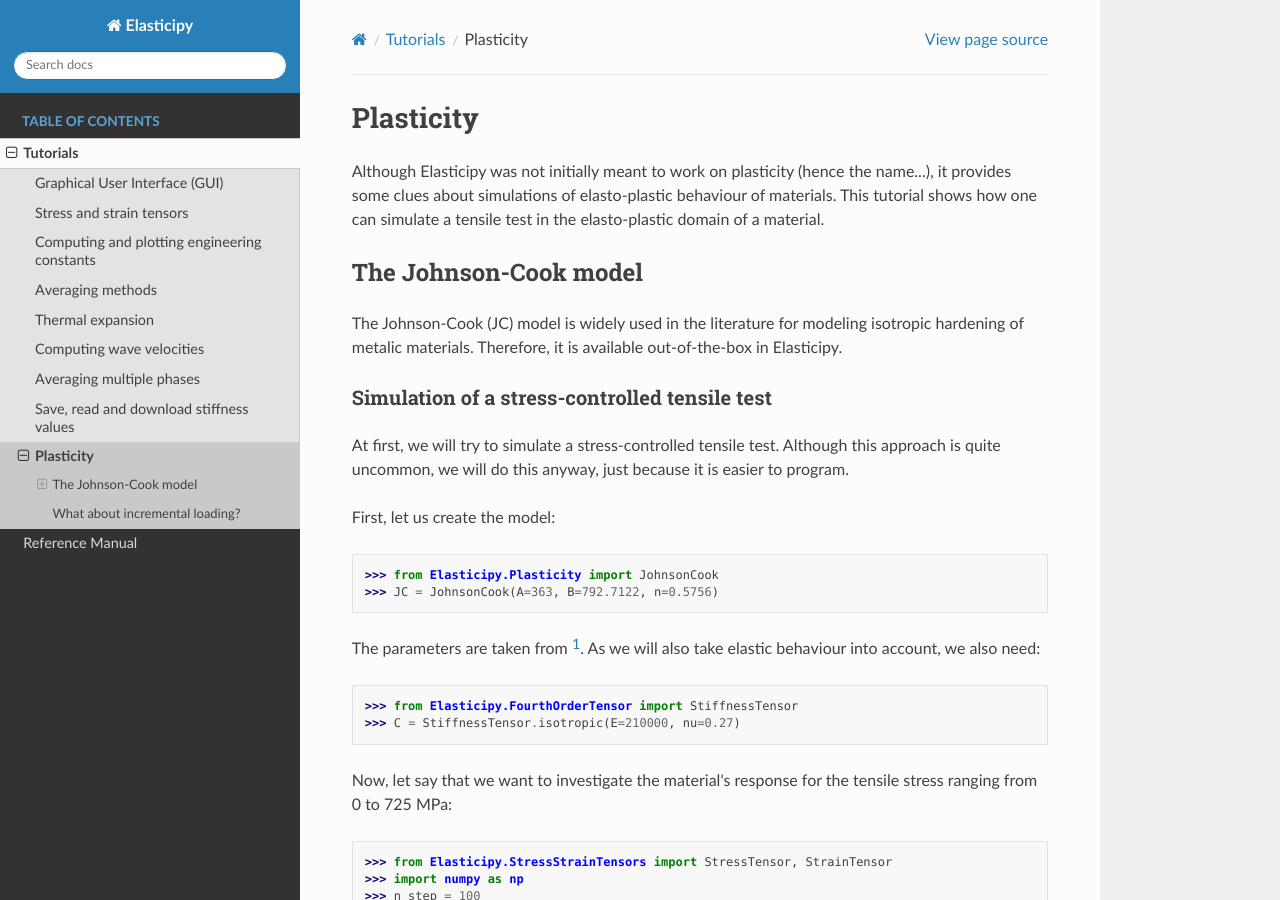
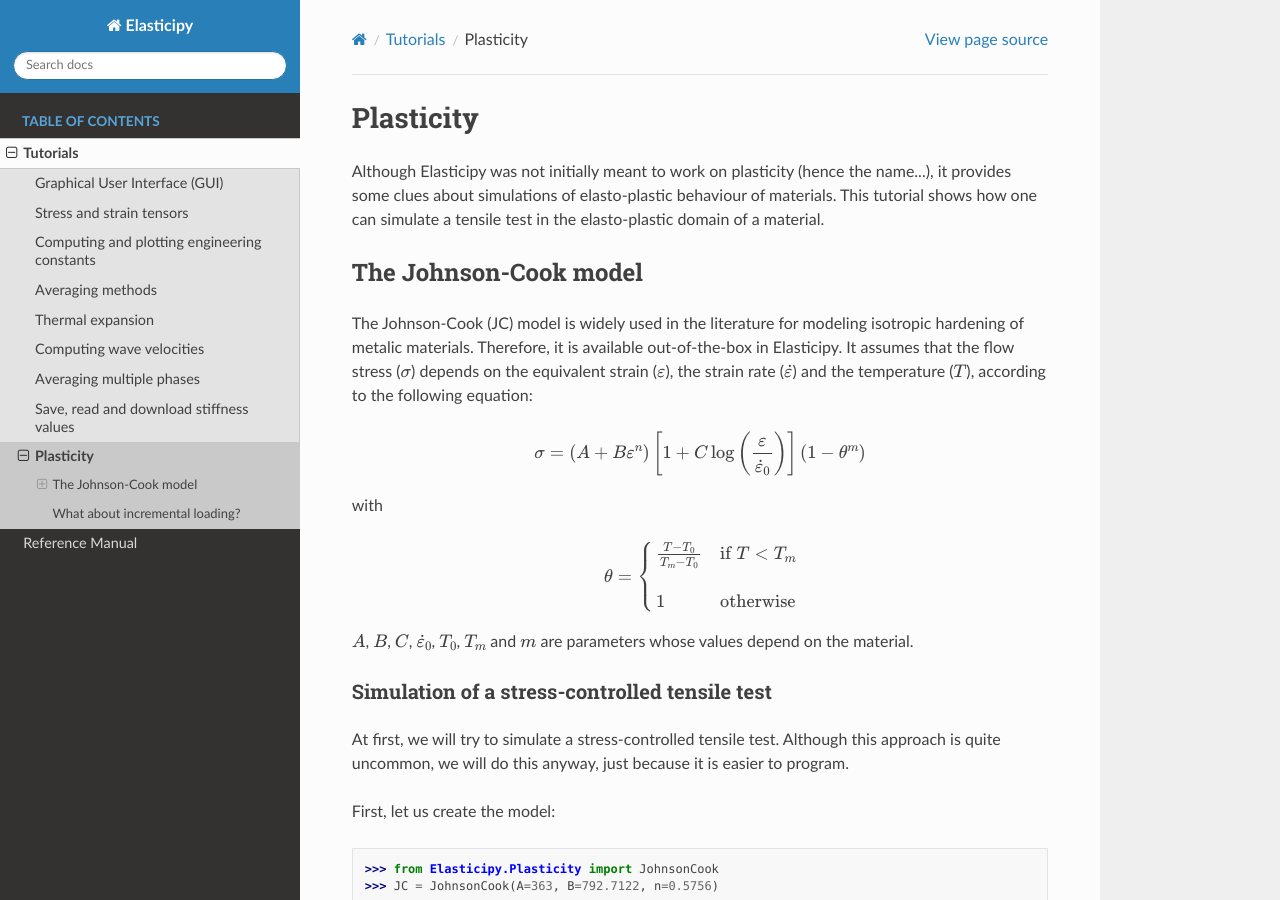
Before and after one commit to DorianDepriester/Elasticipy, a Sphinx documentation site: the page built from docs/source/Tutorials/Plasticity.rst, in a window 1280 px wide and 900 px high. Built offline with Sphinx 7.4.7 and the Read the Docs theme 3.1.0, drawn with Linux system fonts in a browser that asks for light colours; some of the changed text lies outside the part shown.

Commit message:
Mention that we only use kinematic hardening add equation for JC model

```diff
--- a/docs/source/Tutorials/Plasticity.rst
+++ b/docs/source/Tutorials/Plasticity.rst
@@ -7,7 +7,28 @@
 The Johnson-Cook model
 ======================
 The Johnson-Cook (JC) model is widely used in the literature for modeling isotropic hardening of metalic materials.
-Therefore, it is available out-of-the-box in Elasticipy.
+Therefore, it is available out-of-the-box in Elasticipy. It assumes that the flow stress (:math:`\sigma`) depends on the
+equivalent strain (:math:`\varepsilon`), the strain rate (:math:`\dot{\varepsilon}`) and the temperature (:math:`T`),
+according to the following equation:
+
+.. math::
+
+        \sigma = \left(A + B\varepsilon^n\right)
+                \left[1 + C\log\left(\frac{\varepsilon}{\dot{\varepsilon}_0}\right)\right]
+                \left(1-\theta^m\right)
+
+with
+
+.. math::
+
+        \theta = \begin{cases}
+                    \frac{T-T_0}{T_m-T_0} & \text{if } T<T_m\\\\
+                    1                      & \text{otherwise}
+                    \end{cases}
+
+
+:math:`A`, :math:`B`, :math:`C`, :math:`\dot{\varepsilon}_0`, :math:`T_0`, :math:`T_m` and :math:`m` are parameters
+whose values depend on the material.
 
 Simulation of a stress-controlled tensile test
 ~~~~~~~~~~~~~~~~~~~~~~~~~~~~~~~~~~~~~~~~~~~~~~
@@ -115,6 +136,11 @@
 
 .. image:: images/Cyclic.png
 
+.. note::
+
+    The figure above evidences that the current version of the JC model assumes an isotropic hardening. Kinematic
+    hardening will be implemented in a future release.
+
 
 
 .. [1]  Sandeep Yadav, Sorabh Singhal, Yogeshwar Jasra, Ravindra K. Saxena,
```
